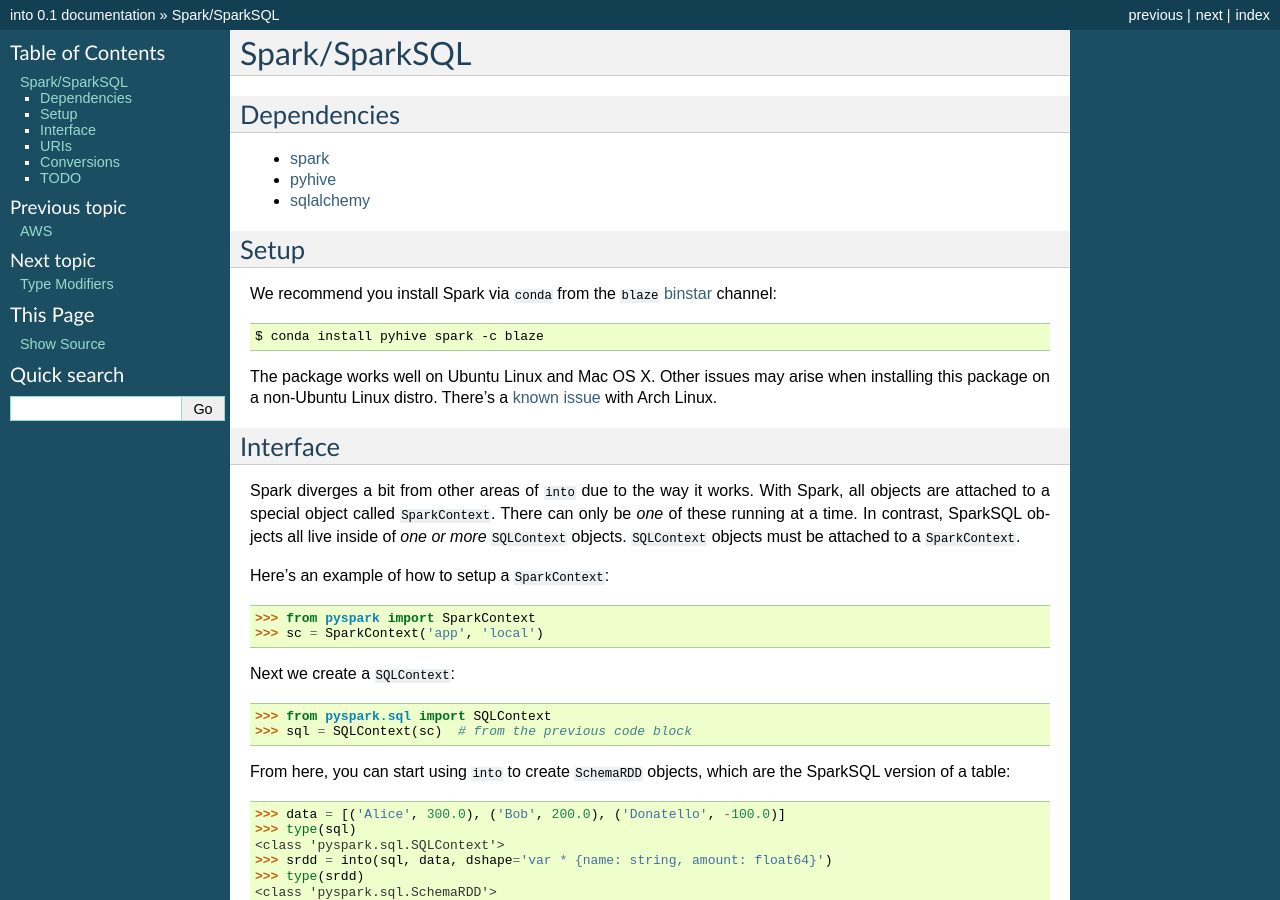
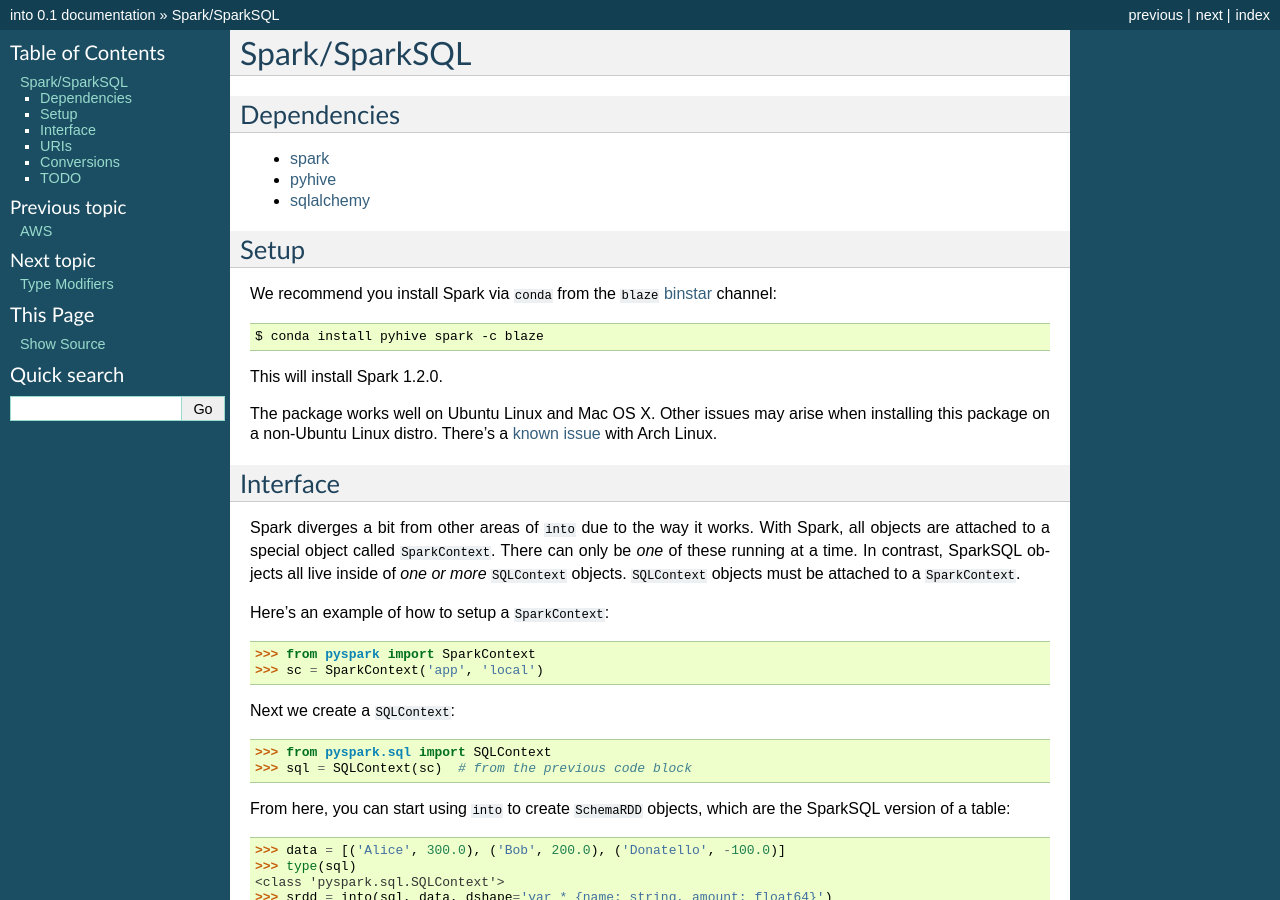
Before and after one commit to blaze/odo, a Sphinx documentation site: the page built from docs/source/spark.rst, in a window 1280 px wide and 900 px high. Built offline with Sphinx 7.4.7, drawn with Linux system fonts in a browser that asks for light colours.

Commit message:
Spark version [ci skip]

```diff
--- a/docs/source/spark.rst
+++ b/docs/source/spark.rst
@@ -17,6 +17,8 @@
 .. code-block:: sh
 
    $ conda install pyhive spark -c blaze
+
+This will install Spark 1.2.0.
 
 The package works well on Ubuntu Linux and Mac OS X. Other issues may arise
 when installing this package on a non-Ubuntu Linux distro. There's a
```
